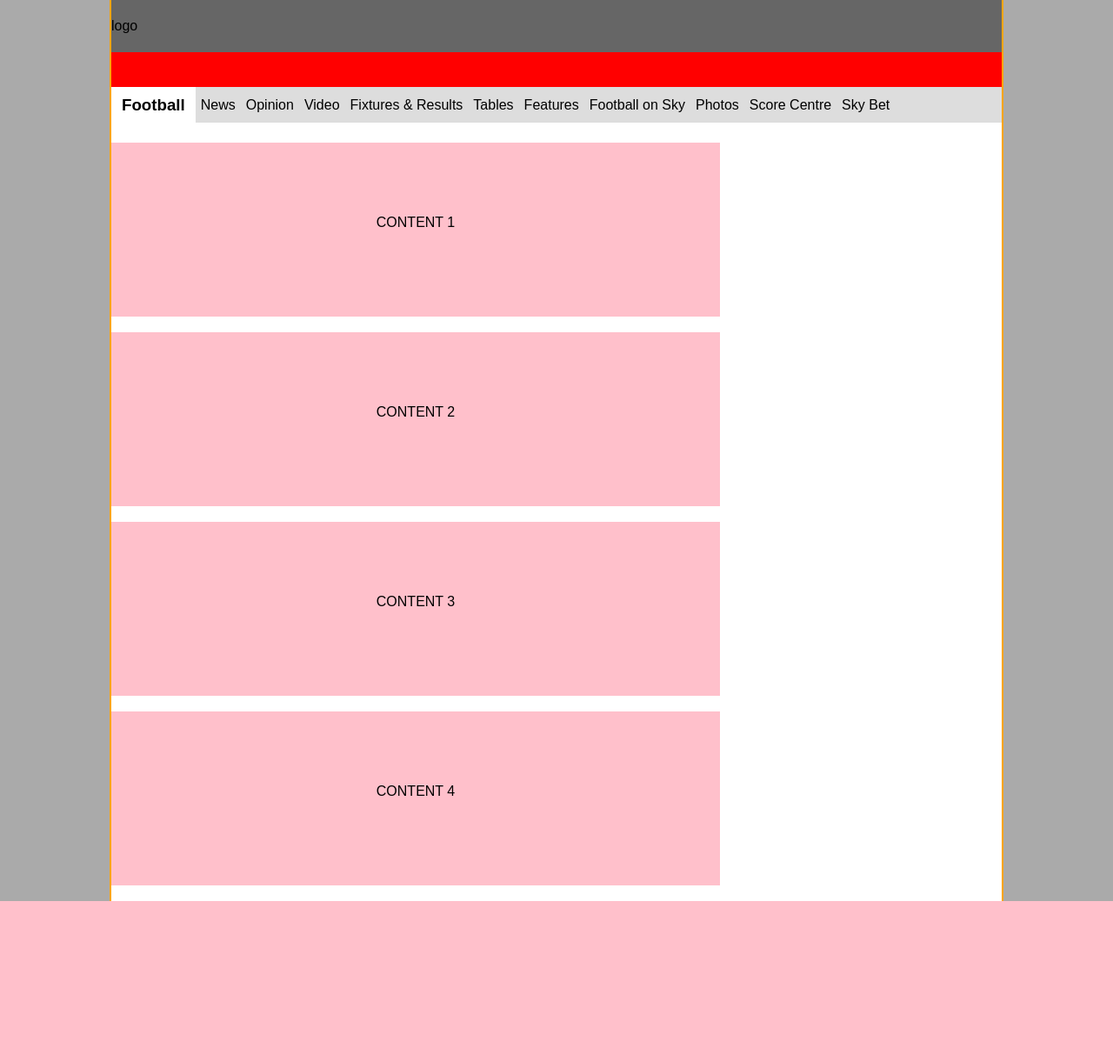
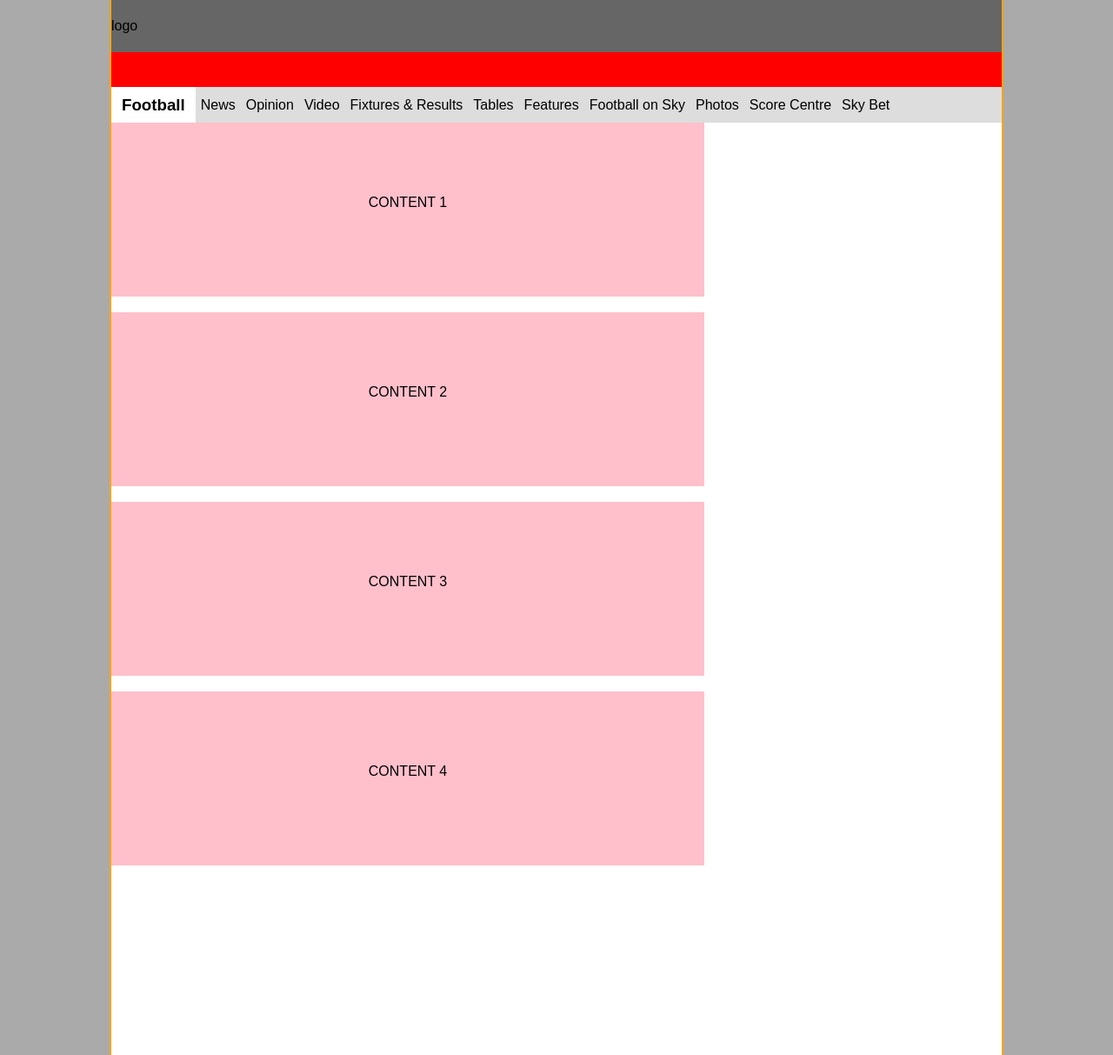
Before and after one commit to soilysound/core2, a PHP site: page / in a window 1280 px wide. Shown: the whole page at 87% size. Before the commit the page ends 1036 px from the top, so only its background shows below. Run offline with PHP 8.4, Linux system fonts and the light colour scheme.

Commit message:
remove box sizing fix from gtid columns

```diff
--- a/css/core.css
+++ b/css/core.css
@@ -210,6 +210,8 @@ body {
   border-color: transparent;
   border-left-style: solid;
   border-width: 0;
+  box-sizing: content-box;
+  -webkit-box-sizing: content-box;
   /* for IE8-9 - no flexbox */
 
   display: table-cell\0/;
@@ -422,6 +424,17 @@ body {
     -ms-transform: translatex(0);
     transform: translatex(0);
   }
+}
+.site-layout-secondary {
+  min-height: 100 vh;
+}
+.site-layout-secondary__col2 {
+  width: 324px;
+  -webkit-box-flex: 0;
+  -moz-box-flex: 0;
+  -webkit-flex: 0 1 auto;
+  -ms-flex: 0 1 auto;
+  flex: 0 1 auto;
 }
 /* site header */
 .site-header__body {
--- a/css/less/core.less
+++ b/css/less/core.less
@@ -14,6 +14,7 @@
 /* layout modules */
 @import "grid/grids.less";
 @import "site-layouts/site-layout-primary.less";
+@import "site-layouts/site-layout-secondary.less";
 
 /* site header */
 @import "site-header/site-header.less";
--- a/css/less/grid/grids.less
+++ b/css/less/grid/grids.less
@@ -50,9 +50,12 @@
 	border-left-style:solid;
 	border-width:0;
 
+	box-sizing:content-box;
+	-webkit-box-sizing: content-box;
+
 	/* for IE8-9 - no flexbox */
 
-	display: ~"table-cell\0/"
+	display: ~"table-cell\0/";
 }
 
 @media screen and (-ms-high-contrast: active),(-ms-high-contrast: none) {
--- /dev/null
+++ b/css/less/site-layouts/site-layout-secondary.less
@@ -0,0 +1,13 @@
+.site-layout-secondary {
+	min-height: 100vh
+}
+
+.site-layout-secondary__col1 {
+
+}
+
+.site-layout-secondary__col2 {
+
+	width: 324px;
+	.no-flex();
+}
--- a/index.html
+++ b/index.html
@@ -77,13 +77,8 @@
       </div>
 
       <!-- main site 2 column layout -->
-      <div class="grid grid--gap-m grid--vertical-bp20 site-layout-secondary u-minheight-100 nav-secondary-all__offset">
-        <div class="grid__col">
-
-
-          <div class="box adaptive-html is-hidden--bp20 callfn" data-fn="adaptive-html" data-src="test.html">
-            load some content into here
-         </div>
+      <div class="grid grid--gap-m grid--vertical-bp20 site-layout-secondary nav-secondary-all__offset">
+        <div class="grid__col site-layout-secondary__col1">
 
 
           <div class="box box--island-s box--m placeholder">
@@ -122,9 +117,13 @@
 
           </div>
 
+          <div class="box adaptive-html placeholder postpone-load" data-fn="adaptive-html" data-src="test.html">
+            load some content into here lazily
         </div>
 
-        <div class="grid__col u-span27 callfn is-hidden--bp20 is-hidden--bp30 adaptive-html" data-fn="adaptive-html">
+        </div>
+
+        <div class="grid__col site-layout-secondary__col2 callfn is-hidden--bp20 is-hidden--bp30 adaptive-html" data-fn="adaptive-html">
           <iframe type="html/template">
             <div class="box box--island-s box--m placeholder">
 
--- a/js/head.js
+++ b/js/head.js
@@ -917,7 +917,21 @@ if (!document.documentElement.dataset &&
 
       var image = images[i];
 
-      //get image attributes
+      //determine whether its a lazy module rather than an image
+      var isLazyModule = !image.nodeName.match(/img/g);
+
+      //check if image is out of view, if not then swap src and remove from loop
+      if(outOfView(image)){
+        continue;
+      }
+
+      if(isLazyModule){
+        image.classList.remove('postpone-load');
+        image.classList.add('callfn');
+        continue;
+      }
+
+      //its an image, so get image attributes
       var attrs = image.dataset;
       var src = attrs.imageSrc;
 
@@ -927,12 +941,8 @@ if (!document.documentElement.dataset &&
         continue;
       }
 
-      //check if image is out of view, if not then swap src and remove from loop
-      if(outOfView(image)){
-        continue;
-      }
+      else {
 
-      else {
         // use 3 methods to ensure onload is called in the various scenarios/browsers
         image.onload = loadImage;
         // //image.onerror = errorImage;
```
Also changed, not shown: js/head/lazy-images.js (+18 -6 lines), js/require/callfn.js (+15 -3 lines), js/head-min.js, js/site-min.js, js/site.js.
